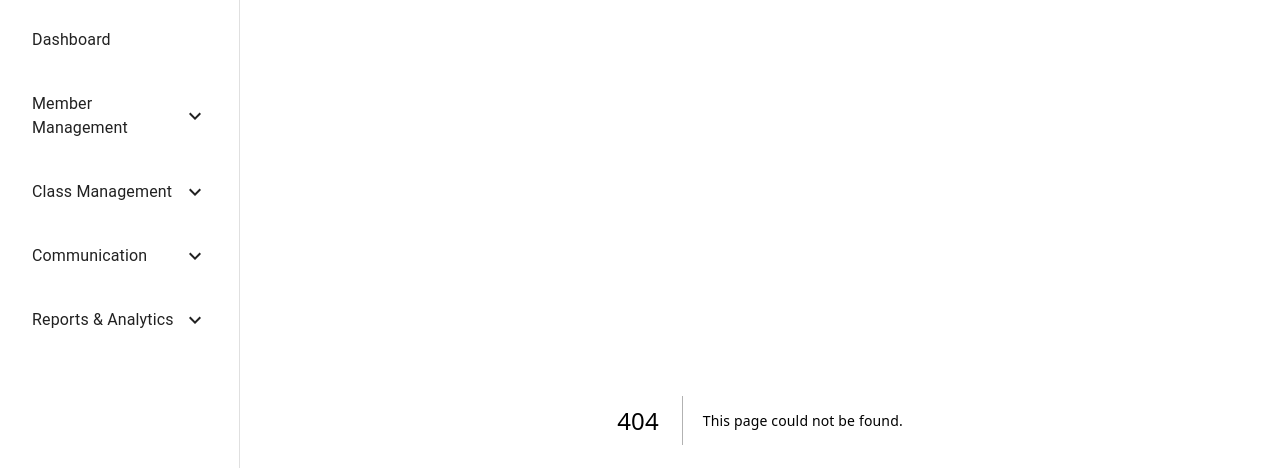
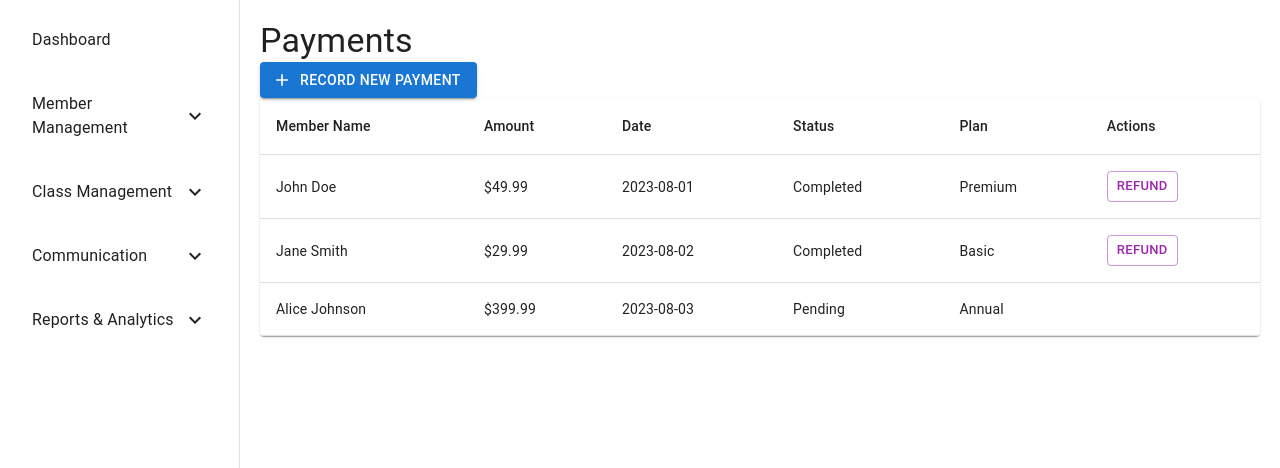
Before and after one commit to HanifCarroll/gym-management-client, a Next.js app: page /members/payments in a window 1280 px wide. Before the commit this address had no page. Shown: the top 468 px of the page. Built offline with nearby package versions, Linux system fonts and the light colour scheme.

Commit message:
Create payments page.

```diff
--- /dev/null
+++ b/src/app/members/payments/page.tsx
@@ -0,0 +1,205 @@
+'use client';
+
+import React, { useState, useEffect } from 'react';
+import {
+  Table,
+  TableBody,
+  TableCell,
+  TableContainer,
+  TableHead,
+  TableRow,
+  Paper,
+  Button,
+  TextField,
+  Dialog,
+  DialogActions,
+  DialogContent,
+  DialogTitle,
+  Typography,
+  Select,
+  MenuItem,
+  InputLabel,
+  FormControl,
+} from '@mui/material';
+import { Add as AddIcon } from '@mui/icons-material';
+
+// Mock data for demonstration purposes
+const mockPayments = [
+  { id: 1, memberId: 101, memberName: 'John Doe', amount: 49.99, date: '2023-08-01', status: 'Completed', plan: 'Premium' },
+  { id: 2, memberId: 102, memberName: 'Jane Smith', amount: 29.99, date: '2023-08-02', status: 'Completed', plan: 'Basic' },
+  { id: 3, memberId: 103, memberName: 'Alice Johnson', amount: 399.99, date: '2023-08-03', status: 'Pending', plan: 'Annual' },
+];
+
+const mockMembers = [
+  { id: 101, name: 'John Doe' },
+  { id: 102, name: 'Jane Smith' },
+  { id: 103, name: 'Alice Johnson' },
+];
+
+const mockPlans = [
+  { id: 1, name: 'Basic', price: 29.99 },
+  { id: 2, name: 'Premium', price: 49.99 },
+  { id: 3, name: 'Annual', price: 399.99 },
+];
+
+const PaymentsPage = () => {
+  const [payments, setPayments] = useState(mockPayments);
+  const [openDialog, setOpenDialog] = useState(false);
+  const [newPayment, setNewPayment] = useState({
+    memberId: '',
+    amount: '',
+    plan: '',
+    status: 'Pending',
+  });
+
+  useEffect(() => {
+    // In a real application, you would fetch payments data from an API here
+    // setPayments(fetchedPayments);
+  }, []);
+
+  const handleOpenDialog = () => {
+    setOpenDialog(true);
+  };
+
+  const handleCloseDialog = () => {
+    setOpenDialog(false);
+    setNewPayment({ memberId: '', amount: '', plan: '', status: 'Pending' });
+  };
+
+  const handleInputChange = (event) => {
+    const { name, value } = event.target;
+    setNewPayment({ ...newPayment, [name]: value });
+  };
+
+  const handleSavePayment = () => {
+    const memberName = mockMembers.find(member => member.id === parseInt(newPayment.memberId))?.name || '';
+    const newPaymentRecord = {
+      id: Date.now(),
+      memberId: parseInt(newPayment.memberId),
+      memberName,
+      amount: parseFloat(newPayment.amount),
+      date: new Date().toISOString().split('T')[0],
+      status: newPayment.status,
+      plan: newPayment.plan,
+    };
+    setPayments([...payments, newPaymentRecord]);
+    handleCloseDialog();
+  };
+
+  const handleRefund = (paymentId) => {
+    // In a real application, you would call an API to process the refund
+    setPayments(payments.map(payment =>
+      payment.id === paymentId ? { ...payment, status: 'Refunded' } : payment
+    ));
+  };
+
+  return (
+    <div className="p-4">
+      <div className="flex justify-between items-center mb-4">
+        <Typography variant="h4" component="h1">Payments</Typography>
+        <Button
+          variant="contained"
+          color="primary"
+          startIcon={<AddIcon />}
+          onClick={handleOpenDialog}
+        >
+          Record New Payment
+        </Button>
+      </div>
+
+      <TableContainer component={Paper}>
+        <Table>
+          <TableHead>
+            <TableRow>
+              <TableCell>Member Name</TableCell>
+              <TableCell>Amount</TableCell>
+              <TableCell>Date</TableCell>
+              <TableCell>Status</TableCell>
+              <TableCell>Plan</TableCell>
+              <TableCell>Actions</TableCell>
+            </TableRow>
+          </TableHead>
+          <TableBody>
+            {payments.map((payment) => (
+              <TableRow key={payment.id}>
+                <TableCell>{payment.memberName}</TableCell>
+                <TableCell>${payment.amount.toFixed(2)}</TableCell>
+                <TableCell>{payment.date}</TableCell>
+                <TableCell>{payment.status}</TableCell>
+                <TableCell>{payment.plan}</TableCell>
+                <TableCell>
+                  {payment.status === 'Completed' && (
+                    <Button
+                      variant="outlined"
+                      color="secondary"
+                      size="small"
+                      onClick={() => handleRefund(payment.id)}
+                    >
+                      Refund
+                    </Button>
+                  )}
+                </TableCell>
+              </TableRow>
+            ))}
+          </TableBody>
+        </Table>
+      </TableContainer>
+
+      <Dialog open={openDialog} onClose={handleCloseDialog}>
+        <DialogTitle>Record New Payment</DialogTitle>
+        <DialogContent>
+          <FormControl fullWidth margin="dense">
+            <InputLabel>Member</InputLabel>
+            <Select
+              name="memberId"
+              value={newPayment.memberId}
+              onChange={handleInputChange}
+            >
+              {mockMembers.map((member) => (
+                <MenuItem key={member.id} value={member.id}>{member.name}</MenuItem>
+              ))}
+            </Select>
+          </FormControl>
+          <FormControl fullWidth margin="dense">
+            <InputLabel>Plan</InputLabel>
+            <Select
+              name="plan"
+              value={newPayment.plan}
+              onChange={handleInputChange}
+            >
+              {mockPlans.map((plan) => (
+                <MenuItem key={plan.id} value={plan.name}>{plan.name}</MenuItem>
+              ))}
+            </Select>
+          </FormControl>
+          <TextField
+            margin="dense"
+            name="amount"
+            label="Amount"
+            type="number"
+            fullWidth
+            value={newPayment.amount}
+            onChange={handleInputChange}
+          />
+          <FormControl fullWidth margin="dense">
+            <InputLabel>Status</InputLabel>
+            <Select
+              name="status"
+              value={newPayment.status}
+              onChange={handleInputChange}
+            >
+              <MenuItem value="Pending">Pending</MenuItem>
+              <MenuItem value="Completed">Completed</MenuItem>
+            </Select>
+          </FormControl>
+        </DialogContent>
+        <DialogActions>
+          <Button onClick={handleCloseDialog}>Cancel</Button>
+          <Button onClick={handleSavePayment} variant="contained" color="primary">Save</Button>
+        </DialogActions>
+      </Dialog>
+    </div>
+  );
+};
+
+export default PaymentsPage;
```
